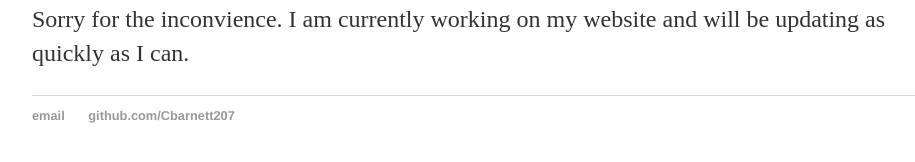
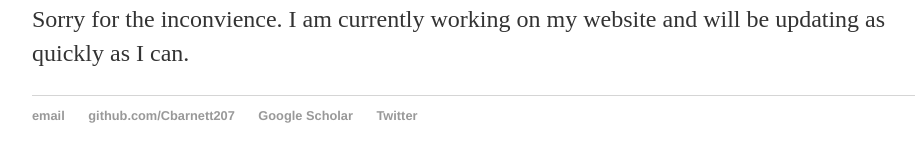
Before and after one commit to Cbarnett207/CBarnett207.github.io, a Jekyll site: the page built from index.html, in a window 1280 px wide. Shown: the part 194-356 px from the top of the page, without its empty margins (160-1075 px from the left). Built offline with Jekyll 4.4.1, drawn with Linux system fonts in a browser that asks for light colours.

Commit message:
Update default.html
Added Google Scholar and Twitter to the Contact Blocks in the footer.

```diff
--- a/_layouts/default.html
+++ b/_layouts/default.html
@@ -26,6 +26,8 @@
 	    		<ul>
 	        		<li><a href="mailto:codybarnett@ku.edu">email</a></li>
 	        		<li><a href="https://github.com/Cbarnett207">github.com/Cbarnett207</a></li>
+				<li><a href="https://scholar.google.com/citations?hl=en&view_op=list_works&gmla=AJsN-F4UgN5ueqeUOfjsqjmC7_p0A4dthMC9-y24TSlu-DjdC71s1ohvj_F66HKdx54Srv8PvgNy4anPrpieR786HQYsx5WQDQ&user=_cGjc70AAAAJ">Google Scholar</a></li>
+				<li><a href="https://twitter.com/CodyTBarnett">Twitter</a></li>
 				</ul>
 			</footer>
 		</body>
```
